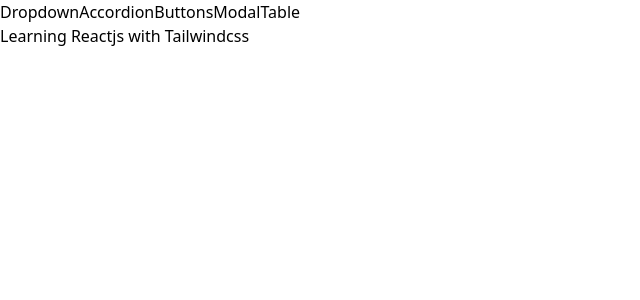
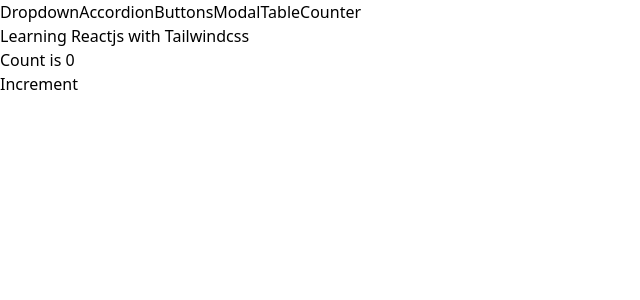
Before and after one commit to aogallo/reacts-tailwindcss-redux, a React (Vite) app: page /counter in a window 1280 px wide. Shown: the top 300 px of the page, without its empty margins (0-640 px from the left). Built offline with nearby package versions, Linux system fonts and the light colour scheme.

Commit message:
add counter component and page

```diff
--- a/src/App.tsx
+++ b/src/App.tsx
@@ -2,6 +2,7 @@
 import Sidebar from './components/Sidebar'
 import AccordionPage from './pages/AccordionPage'
 import ButtonPage from './pages/ButtonPage'
+import CounterPage from './pages/CounterPage'
 import DropdownPage from './pages/DropdownPage'
 import ModalPage from './pages/ModalPage'
 import TablePage from './pages/TablePage'
@@ -29,6 +30,9 @@
         <Route path='/table'>
           <TablePage />
         </Route>
+        <Route path='/counter'>
+          <CounterPage />
+        </Route>
       </div>
     </div>
   )
--- /dev/null
+++ b/src/components/Counter.tsx
@@ -0,0 +1,22 @@
+import { Fragment, useState } from 'react'
+import { CountProps } from '../pages/CounterPage'
+import Button from './Button'
+
+function Counter({ initialCount = 0 }: CountProps) {
+  const [count, setCount] = useState(initialCount)
+
+  const handleClick = () => {
+    setCount(count + 1)
+  }
+
+  return (
+    <Fragment>
+      <div> Count is {count}</div>
+      <Button primary onClick={handleClick}>
+        Increment
+      </Button>
+    </Fragment>
+  )
+}
+
+export default Counter
--- a/src/components/Sidebar.tsx
+++ b/src/components/Sidebar.tsx
@@ -21,6 +21,10 @@
     {
       label: 'Table',
       path: '/table',
+    },
+    {
+      label: 'Counter',
+      path: '/counter',
     },
   ]
 
--- /dev/null
+++ b/src/pages/CounterPage.tsx
@@ -0,0 +1,11 @@
+import Counter from '../components/Counter'
+
+export type CountProps = {
+  initialCount: number
+}
+
+function CounterPage({ initialCount }: CountProps) {
+  return <Counter initialCount={initialCount} />
+}
+
+export default CounterPage
--- a/src/pages/TablePage.tsx
+++ b/src/pages/TablePage.tsx
@@ -41,11 +41,7 @@
     return fruit.name
   }
 
-  return (
-    <div>
-      <SortableTable data={fruits} config={config} keyFn={keyFn} />
-    </div>
-  )
+  return <SortableTable data={fruits} config={config} keyFn={keyFn} />
 }
 
 export default TablePage
```
